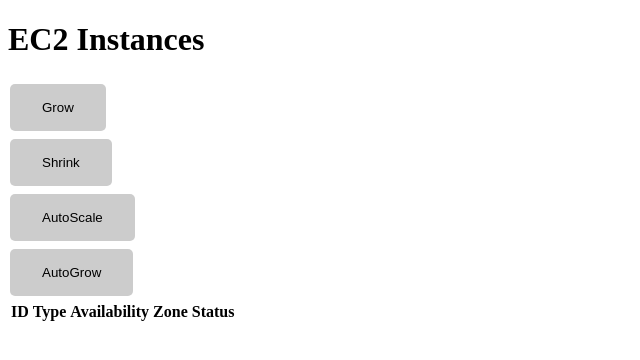
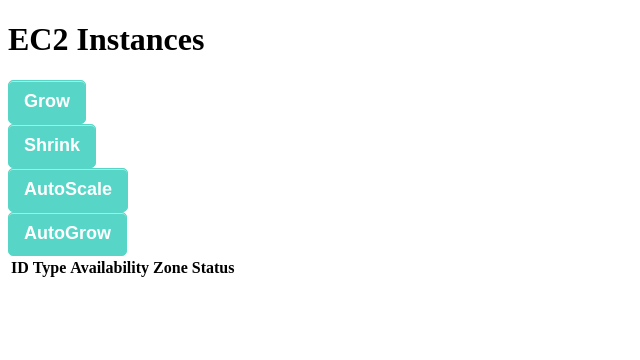
Before and after one commit to AnqiPang/manager-app, a Flask app: page /ec2_examples in a window 1280 px wide. Shown: the top 360 px of the page, without its empty margins (0-640 px from the left). Run offline with Flask 2, Linux system fonts and the light colour scheme; data that the repository does not hold is empty; some libraries are stand-ins or nearby versions.

Commit message:
form button

```diff
--- a/app/templates/ec2_examples/list.html
+++ b/app/templates/ec2_examples/list.html
@@ -3,14 +3,20 @@
 
     <style>
     input[type=submit] {
-        padding:5px 15px;
-        background:#ccc;
-        border:0 none;
-        cursor:pointer;
+        padding: 10px 15px 11px !important;
+        font-size: 18px !important;
+        background-color: #57d6c7;
+        font-weight: bold;
+        text-shadow: 1px 1px #57D6C7;
+        color: #ffffff;
+        border-radius: 5px;
+        -moz-border-radius: 5px;
         -webkit-border-radius: 5px;
-        border-radius: 5px;
-        padding: 16px 32px;
-        margin: 4px 2px;
+        border: 1px solid #57D6C7;
+        cursor: pointer;
+        box-shadow: 0 1px 0 rgba(255, 255, 255, 0.5) inset;
+        -moz-box-shadow: 0 1px 0 rgba(255, 255, 255, 0.5) inset;
+        -webkit-box-shadow: 0 1px 0 rgba(255, 255, 255, 0.5) inset;
     }
     </style>
 
```
